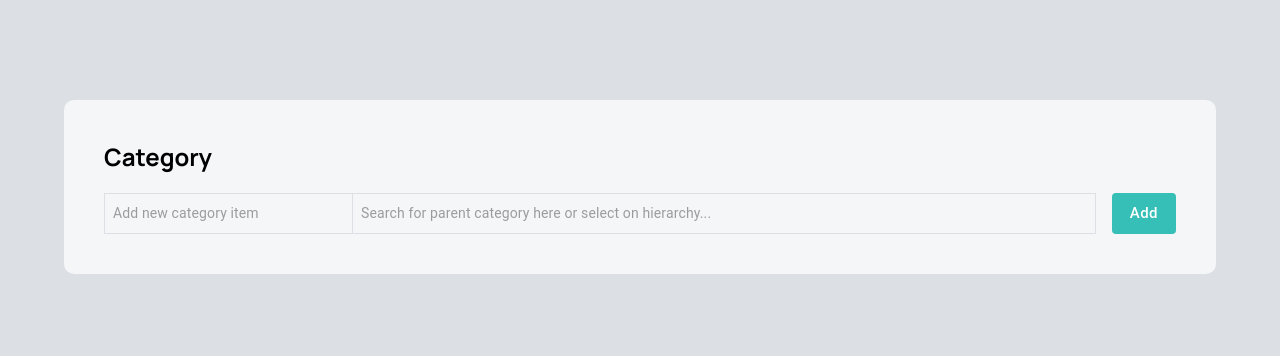
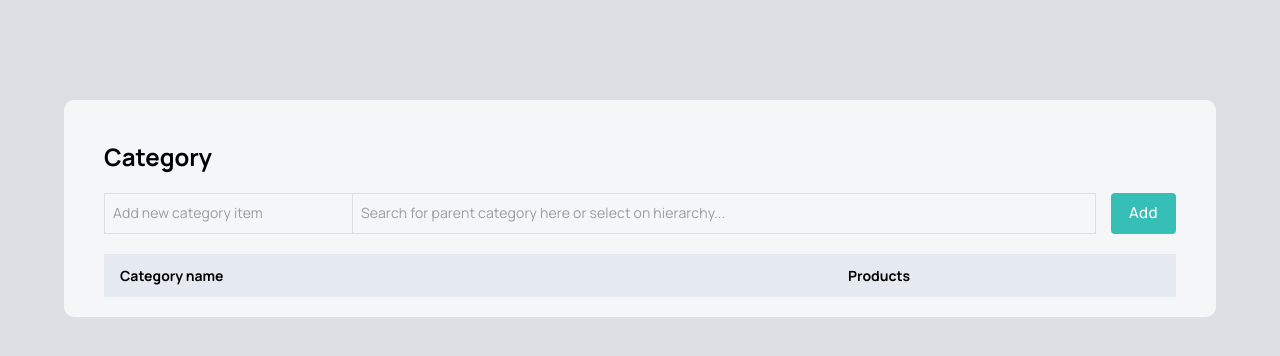
Before and after one commit to cadicc/subCategory, a React (Create React App) app: page / in a window 1280 px wide. Shown: the top 356 px of the page. Built offline with nearby package versions, Linux system fonts and the light colour scheme.

Commit message:
Create UI category table

```diff
--- a/src/components/Category/index.jsx
+++ b/src/components/Category/index.jsx
@@ -1,16 +1,22 @@
-import React from "react";
+import React, { useState } from "react";
 import { useStyles } from "./style.ts";
 import Grid2 from "@mui/material/Unstable_Grid2/Grid2.js";
 import SearchCategory from "../SearchCategory/index.tsx";
+import CategoryTable from "../CategoryTable/index.tsx";
 
 const Category = () => {
   const { classes } = useStyles();
+  const [categoryList, setCategoryList] = useState();
+
+  console.log(categoryList);
+
   return (
     <Grid2 className={classes.categoryContainer}>
       <div className={classes.categoryBox}>
         <h2>Category</h2>
         <div>
-          <SearchCategory />
+          <SearchCategory setCategory={setCategoryList} />
+          <CategoryTable />
         </div>
       </div>
     </Grid2>
--- /dev/null
+++ b/src/components/CategoryTable/index.tsx
@@ -0,0 +1,16 @@
+import Grid2 from "@mui/material/Unstable_Grid2/Grid2";
+import React from "react";
+import { useStyles } from "./style.ts";
+
+const CategoryTable = () => {
+  const { classes } = useStyles();
+  return (
+    <Grid2>
+      <div className={classes.tableHeader}>
+        <span>Category name</span>
+        <span>Products</span>
+      </div>
+    </Grid2>
+  );
+};
+export default CategoryTable;
--- /dev/null
+++ b/src/components/CategoryTable/style.ts
@@ -0,0 +1,20 @@
+import { makeStyles } from "tss-react/mui";
+
+export const useStyles = makeStyles()(() => {
+  return {
+    tableHeader: {
+      backgroundColor: "#E5EAF0",
+      padding: "12px 16px",
+      display: "flex",
+      color: "2F353D",
+      fontSize: 14,
+      fontWeight: 700,
+      "& span:first-child": {
+        width: "70%",
+      },
+      "& span:last-child": {
+        width: "30%",
+      },
+    },
+  };
+});
--- a/src/components/SearchCategory/index.tsx
+++ b/src/components/SearchCategory/index.tsx
@@ -1,10 +1,24 @@
-import React from "react";
+import React, { useState } from "react";
 import { useStyles } from "./style.ts";
 import Grid2 from "@mui/material/Unstable_Grid2/Grid2";
 import { Button, Input } from "@mui/material";
 
-const SearchCategory = () => {
+interface Props {
+  setCategory: (value: string) => any;
+}
+
+const SearchCategory = (props: Props) => {
+  const [newCategory, setNewCategory] = useState("");
   const { classes, cx } = useStyles();
+
+  const handleAddNewCategory = (e) => {
+    setNewCategory(e.target.value);
+  };
+
+  const handleAddCategory = () => {
+    props.setCategory(newCategory);
+  };
+
   return (
     <Grid2>
       <div className={classes.searchLine}>
@@ -17,6 +31,7 @@ const SearchCategory = () => {
               classes.noBorderRight
             )}
             placeholder="Add new category item"
+            onChange={(e) => handleAddNewCategory(e)}
           />
           <Input
             disableUnderline={true}
@@ -24,7 +39,11 @@ const SearchCategory = () => {
             placeholder="Search for parent category here or select on hierarchy..."
           />
         </div>
-        <Button className={classes.addButton} size="large">
+        <Button
+          className={classes.addButton}
+          size="large"
+          onClick={handleAddCategory}
+        >
           Add
         </Button>
       </div>
--- a/src/components/SearchCategory/style.ts
+++ b/src/components/SearchCategory/style.ts
@@ -5,6 +5,7 @@ export const useStyles = makeStyles()((theme) => {
     search: {
       border: "1px solid #DCE0E5",
       padding: "5px 8px",
+      fontFamily: "Manrope",
       fontSize: 14,
     },
     searchLine: {
@@ -31,6 +32,7 @@ export const useStyles = makeStyles()((theme) => {
       color: "#FFFFFF",
       textTransform: "capitalize",
       padding: "0px 18px",
+      fontFamily: "Manrope",
       "&:hover": {
         backgroundColor: "#28817b",
       },
```
Also changed, not shown: src/icons/minus.svg (added).
